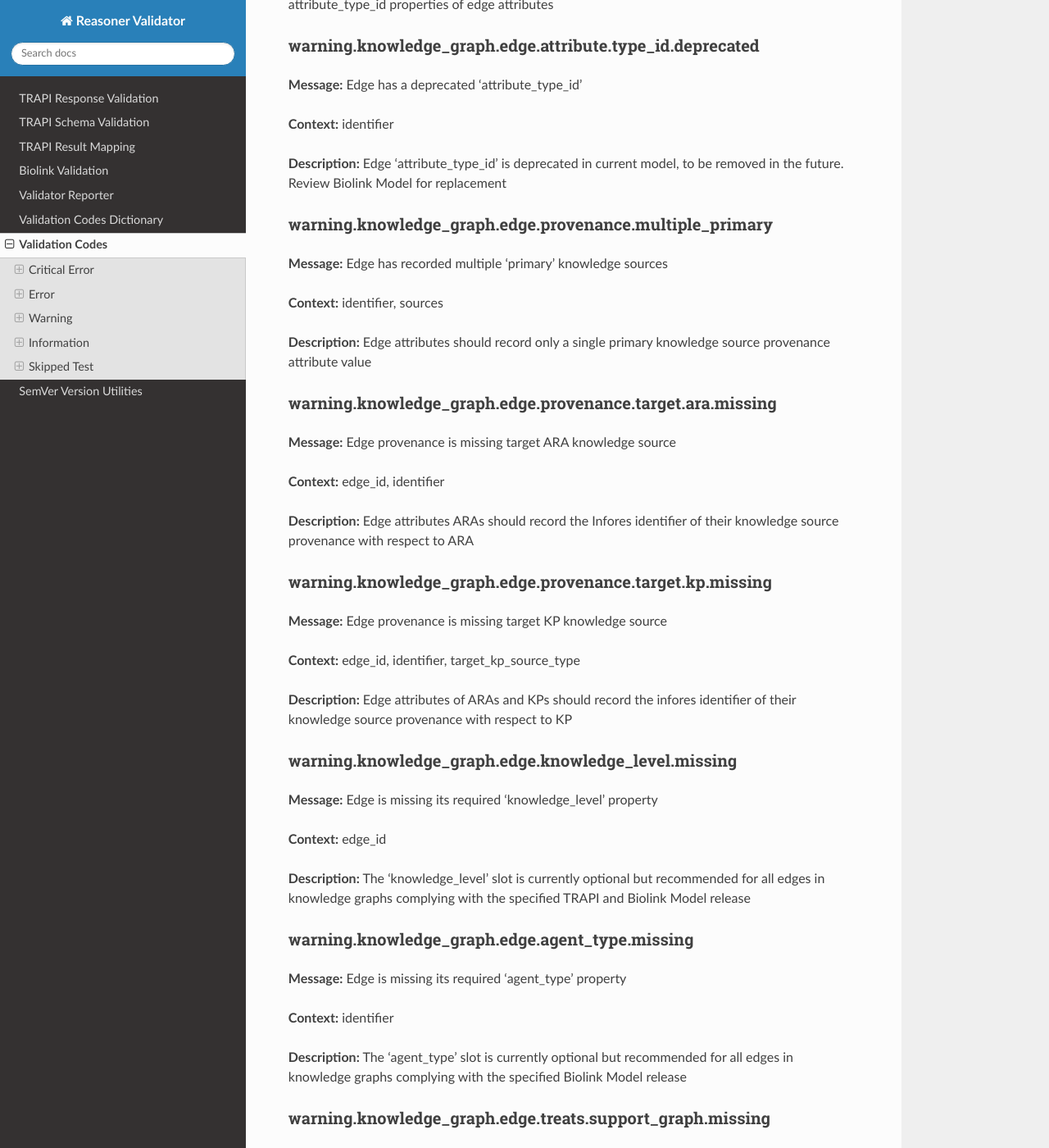
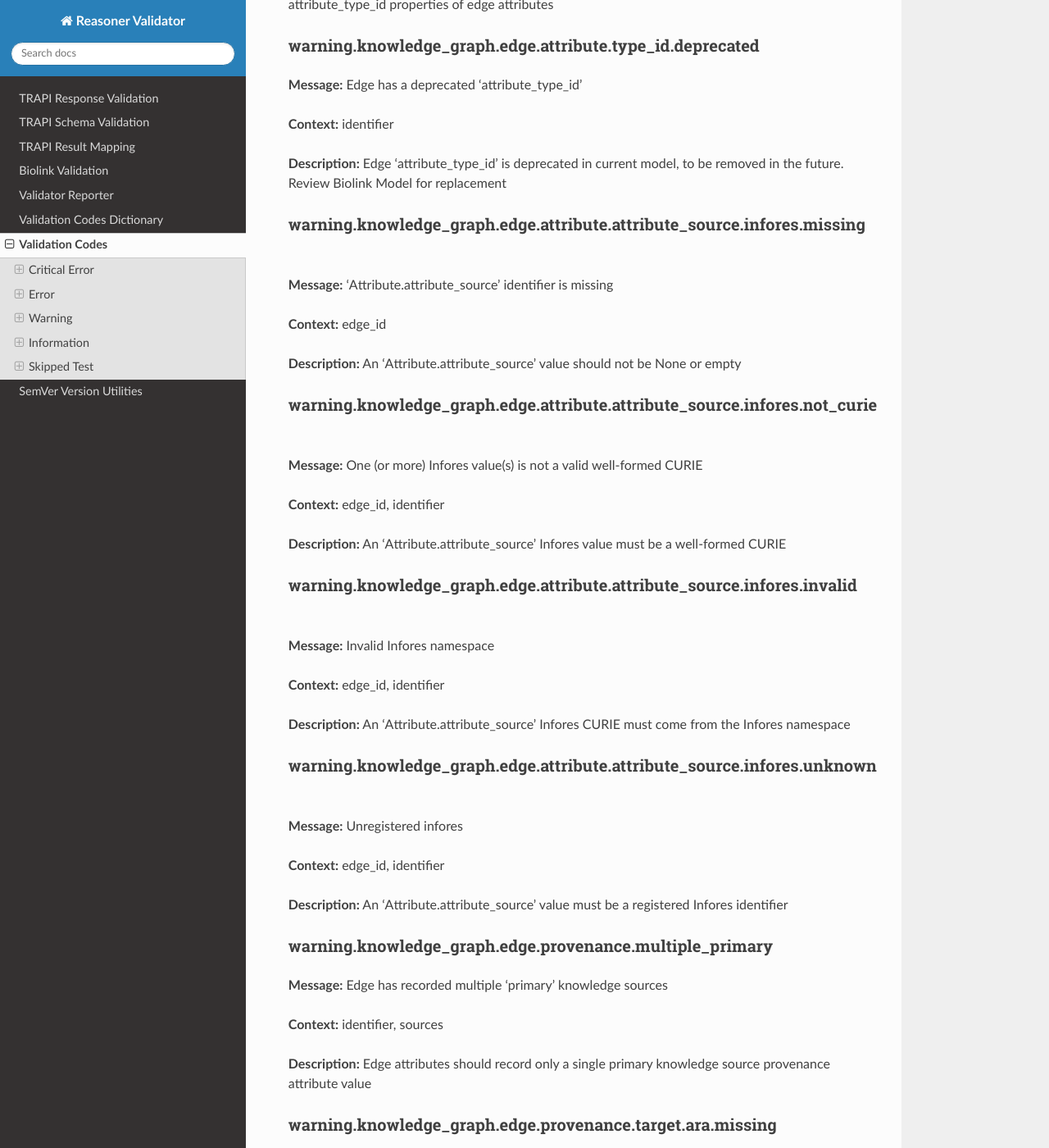
Before and after one commit to NCATSTranslator/reasoner-validator, a Sphinx documentation site: the page built from docs/validation_codes_dictionary.md, in a window 1280 px wide and 1400 px high, scrolled down 31858 px. Shown: the whole window at 82% size. Built offline with Sphinx 7.4.7 and the Read the Docs theme 3.1.0, drawn with Linux system fonts in a browser that asks for light colours; some of the changed text lies outside the part shown.

Commit message:
Validate infores values in Attribute.attribute_source fields

```diff
--- a/docs/validation_codes_dictionary.md
+++ b/docs/validation_codes_dictionary.md
@@ -788,11 +788,11 @@
 
 ### error.knowledge_graph.edge.sources.retrieval_source.resource_id.infores.missing
 
-**Message:** RetrievalSource 'resource_id' identifier is missing
+**Message:** 'RetrievalSource.resource_id' identifier is missing
 
 **Context:** edge_id
 
-**Description:** A RetrievalSource 'resource_id' value should not be None or empty
+**Description:** A 'RetrievalSource.resource_id' value should not be None or empty
 
 ### error.knowledge_graph.edge.sources.retrieval_source.resource_id.infores.not_curie
 
@@ -800,7 +800,7 @@
 
 **Context:** edge_id, identifier
 
-**Description:** A RetrievalSource 'resource_id' Infores value must be a well-formed CURIE
+**Description:** A 'RetrievalSource.resource_id' Infores value must be a well-formed CURIE
 
 ### error.knowledge_graph.edge.sources.retrieval_source.resource_id.infores.invalid
 
@@ -808,7 +808,7 @@
 
 **Context:** edge_id, identifier
 
-**Description:** A RetrievalSource 'resource_id' Infores CURIE must come from the Infores namespace
+**Description:** A 'RetrievalSource.resource_id' Infores CURIE must come from the Infores namespace
 
 ### error.knowledge_graph.edge.sources.retrieval_source.resource_id.infores.unknown
 
@@ -1184,6 +1184,38 @@
 
 **Description:** Edge 'attribute_type_id' is deprecated in current model, to be removed in the future. Review Biolink Model for replacement
 
+### warning.knowledge_graph.edge.attribute.attribute_source.infores.missing
+
+**Message:** 'Attribute.attribute_source' identifier is missing
+
+**Context:** edge_id
+
+**Description:** An 'Attribute.attribute_source'  value should not be None or empty
+
+### warning.knowledge_graph.edge.attribute.attribute_source.infores.not_curie
+
+**Message:** One (or more) Infores value(s) is not a valid well-formed CURIE
+
+**Context:** edge_id, identifier
+
+**Description:** An 'Attribute.attribute_source'  Infores value must be a well-formed CURIE
+
+### warning.knowledge_graph.edge.attribute.attribute_source.infores.invalid
+
+**Message:** Invalid Infores namespace
+
+**Context:** edge_id, identifier
+
+**Description:** An 'Attribute.attribute_source'  Infores CURIE must come from the Infores namespace
+
+### warning.knowledge_graph.edge.attribute.attribute_source.infores.unknown
+
+**Message:** Unregistered infores
+
+**Context:** edge_id, identifier
+
+**Description:** An 'Attribute.attribute_source'  value must be a registered Infores identifier
+
 ### warning.knowledge_graph.edge.provenance.multiple_primary
 
 **Message:** Edge has recorded multiple 'primary' knowledge sources
```
Also changed, not shown: other parts of docs/validation_codes_dictionary.md (+1 -1 lines), 3 other files.
